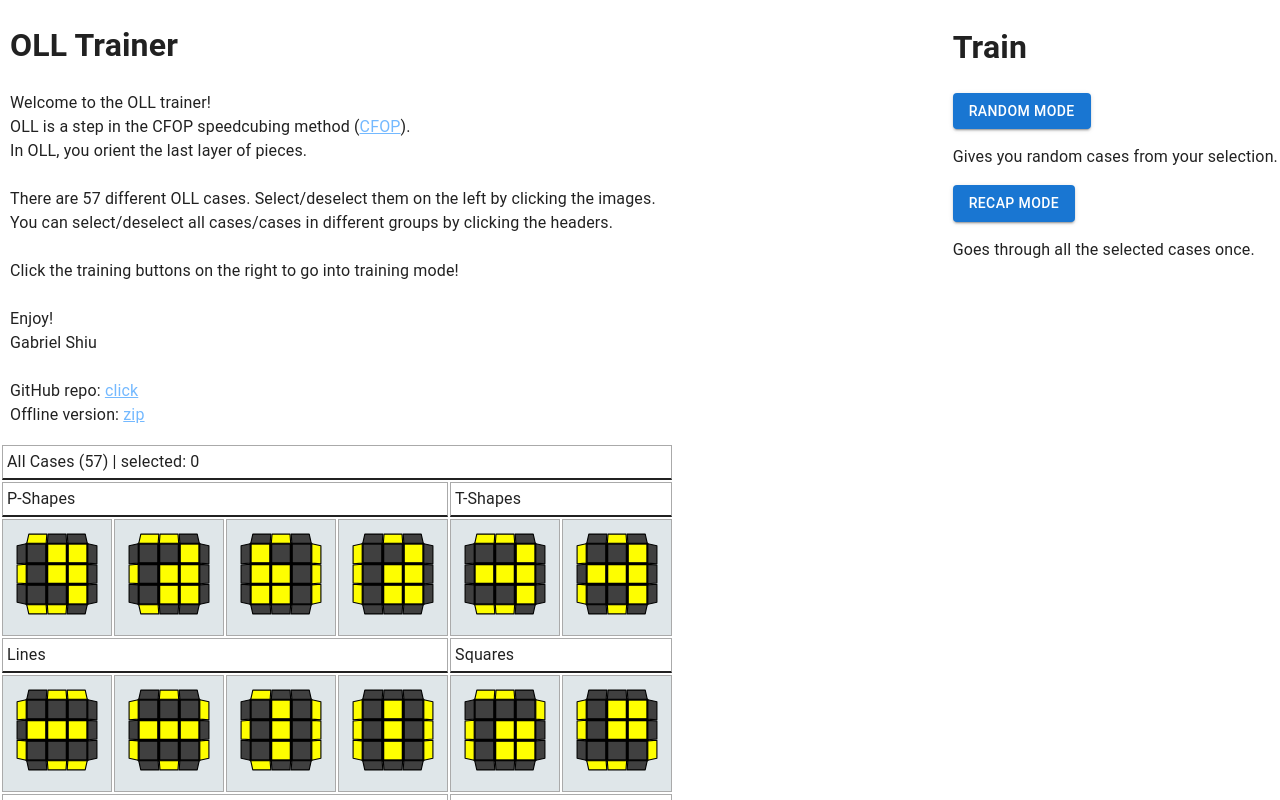
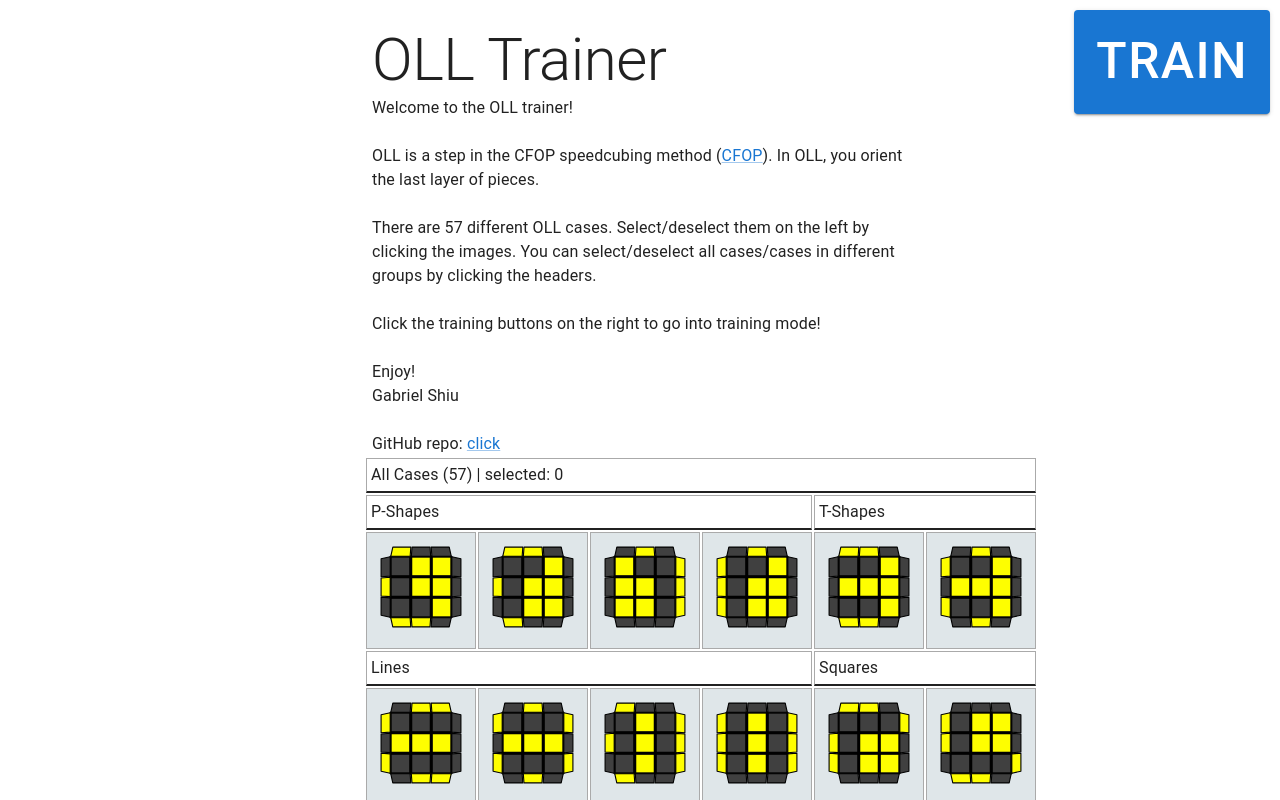
Before and after one commit to s-leirbag/oll-trainer, a React (Create React App) app: page / in a window 1280 px wide. Shown: the top 800 px of the page. Built offline with nearby package versions, Linux system fonts and the light colour scheme; the HTML template or start-up script is replaced by a standard one.

Commit message:
single train button, change training mode on training page, changed case select text to use typography, removed offline download link

```diff
--- a/src/App.css
+++ b/src/App.css
@@ -1,5 +1,5 @@
 .App {
-  text-align: center;
+  /* text-align: center; */
   /* text-align: left; */
 }
 
--- a/src/App.js
+++ b/src/App.js
@@ -7,6 +7,7 @@ import CaseSelect from './Components/CaseSelect/CaseSelect.jsx';
 import Train from './Components/Train/Train.jsx';
 // import { logTabSep } from './Utils';
 import { clone } from 'lodash';
+import { logTabSep } from './Utils';
 // import { algsGroups, renderGroups, algsInfo } from './Constants';
 
 /**
@@ -62,6 +63,7 @@ export default class App extends React.Component {
       // Random is training page with random cases given
       // Recap is training page going through each case once
       mode: 'caseselect', // caseselect, random, recap
+      trainMode: 'random', // training mode (random/recap)
       selected: [], // selected cases in the form of case number
       times: [], // stat entries from previously timed cases in training
       lastEntry: {}, // entry from last case timed in training
@@ -161,6 +163,8 @@ export default class App extends React.Component {
    */
   changeMode(mode) {
     this.setState({ mode: mode });
+    if (mode === 'random' || mode === 'recap')
+      this.setState({ trainMode: mode });
   }
 
   /**
@@ -177,12 +181,14 @@ export default class App extends React.Component {
         <CaseSelect
           selected={this.state.selected}
           saveSelection={(selected) => this.saveSelection(selected)}
+          trainMode={this.state.trainMode}
           changeMode={(mode) => this.changeMode(mode)}
           styleSettings={this.state.style}
         />
       );
     // Component Train is the training/timing page for mode random or recap
     } else {
+      logTabSep("app", this.state.mode);
       app = (
         <Train
           selected={this.state.selected}
--- a/src/Components/CaseSelect/CaseSelect.css
+++ b/src/Components/CaseSelect/CaseSelect.css
@@ -6,11 +6,11 @@
     height: 100vh; */
     /* justify-content: center; */
     /* align-items: center; */
-    text-align: left;
+    /* text-align: left; */
 }
 
 .case-select-header {
-    margin-left: 10px;
+    /* margin-left: 10px; */
 }
 
 #sl {white-space: nowrap;}
@@ -30,9 +30,9 @@ td.groupHeader {
 td {border: 1px solid #000;}
 
 .train-buttons {
-    position: fixed;
+    /* position: fixed;
     right: 2px;
-    top: 2px;
+    top: 2px; */
 }
 
 /* done button that appends ">" on hover */
--- a/src/Components/CaseSelect/CaseSelect.jsx
+++ b/src/Components/CaseSelect/CaseSelect.jsx
@@ -1,6 +1,10 @@
 import React from 'react';
 import "./CaseSelect.css";
 import Button from '@mui/material/Button';
+import Container from '@mui/material/Container'
+import Box from '@mui/material/Box';
+import Typography from '@mui/material/Typography';
+import Link from '@mui/material/Link';
 import { algsGroups, renderGroups, algsInfo } from '../../Constants';
 import { clone } from 'lodash';
 
@@ -204,59 +208,36 @@ export default class CaseSelect extends React.Component {
         // trainButtonStyle.float = 'left';
 
         return (
-            <div className="caseselect">
+            <Container maxWidth="sm">
                 {/* Text info at the top of the page */}
-            <div className='case-select-header'>
-                <h1>OLL Trainer</h1>
-                <p>
+                <Box marginTop={3} marginLeft={1}>
+                    <Typography variant='h2' component='h1'>OLL Trainer</Typography>
+                    <Typography variant='body1' component='p'>
                         Welcome to the OLL trainer!
-                    <br/>OLL is a step in the CFOP speedcubing method
-                    (<a href='https://jperm.net/3x3/cfop' style={{ color: style.linkColor }}>CFOP</a>).
-                    <br/>In OLL, you orient the last layer of pieces.
-                    <br/>
-                    <br/>There are 57 different OLL cases. Select/deselect them on the left by clicking the images.
-                    <br/>You can select/deselect all cases/cases in different groups by clicking the headers.
-                    <br/>
-                    <br/>Click the training buttons on the right to go into training mode!
-                    <br/>
-                    <br/>Enjoy!
-                    <br/>Gabriel Shiu
-                    <br/>
-                    <br/>GitHub repo: <a href='https://github.com/s-leirbag/oll-trainer' style={{ color: style.linkColor }}>click</a>
-                    <br/>Offline version: <a href='https://github.com/s-leirbag/oll-trainer/archive/refs/heads/main.zip' style={{ color: style.linkColor }}>zip</a>
-                </p>
-            </div>
+                        <br/><br/>OLL is a step in the CFOP speedcubing method
+                        (<Link href='https://jperm.net/3x3/cfop'>CFOP</Link>). In OLL, you orient the last layer of pieces.
+                        <br/><br/>There are 57 different OLL cases. Select/deselect them on the left by clicking the images. You can select/deselect all cases/cases in different groups by clicking the headers.
+                        <br/><br/>Click the training buttons on the right to go into training mode!
+                        <br/><br/>Enjoy!<br/>Gabriel Shiu
+                        <br/><br/>GitHub repo: <Link href='https://github.com/s-leirbag/oll-trainer'>click</Link>
+                    </Typography>
+                </Box>
             {/* Case headers/tiles */}
             <table><tbody>
                 {topHeader}
                 {cases}
             </tbody></table>
             {/* Buttons to switch to the training modes: random/recap */}
-            <div className="train-buttons">
-                <h1>Train</h1>
             <Button
                 variant='contained'
-                    onClick={() => this.props.changeMode('random')}
-                    title='Train selected cases randomly'
+                onClick={() => this.props.changeMode(this.props.trainMode)}
+                title='Train your selected cases'
+                size='large'
+                sx={{ fontSize: 50, position: 'fixed', top: 10, right: 10 }}
             >
-                    Random mode
+                Train
             </Button>
-                <p>
-                    Gives you random cases from your selection.
-                </p>
-                <Button
-                    variant='contained'
-                    onClick={() => this.props.changeMode('recap')}
-                    title='Go through all the selected cases once'
-                >
-                    Recap mode
-                </Button>
-
-                <p>
-                    Goes through all the selected cases once.
-                </p>
-            </div>
-            </div>
+            </Container>
         );
     }
 }
--- a/src/Components/Train/Train.jsx
+++ b/src/Components/Train/Train.jsx
@@ -1,11 +1,47 @@
 import React from 'react';
 import "./Train.css";
-import { Button, ButtonGroup } from '@mui/material';
+import Button from '@mui/material/Button';
+import ButtonGroup from '@mui/material/ButtonGroup';
+import ToggleButton from '@mui/material/ToggleButton';
+import ToggleButtonGroup from '@mui/material/ToggleButtonGroup';
+import Typography from '@mui/material/Typography';
 import Timer from "../Timer/Timer.jsx";
 import { styleSettingNames, stylePresets } from '../../StylePresets';
 import { algsInfo, ollMap } from '../../Constants';
 import { msToReadable, logTabSep } from '../../Utils';
 import { clone, cloneDeep, sample, isEmpty, sortBy } from 'lodash';
+
+function ToggleButtons(props) {
+    const [mode, setMode] = React.useState(props.mode);
+
+    const handleMode = (event, newMode) => {
+        if (newMode !== null) {
+            setMode(newMode);
+            props.changeMode(newMode);
+        }
+    };
+
+    return (
+      <>
+      <Typography>
+        Mode
+      </Typography>
+      <ToggleButtonGroup
+        value={mode}
+        exclusive
+        onChange={handleMode}
+        aria-label="mode"
+      >
+        <ToggleButton value="random" aria-label="random" title='Gives you random cases from your selection.'>
+          Random
+        </ToggleButton>
+        <ToggleButton value="recap" aria-label="recap" title='Goes through all the selected cases once.'>
+          Recap
+        </ToggleButton>
+      </ToggleButtonGroup>
+      </>
+    );
+}
 
 /**
  * Info box for cases
@@ -487,6 +523,13 @@ export default class Train extends React.Component {
         this.applyStyle(style);
     }
 
+    changeMode(newMode) {
+        this.props.changeMode(newMode);
+        this.setState({ mode: newMode });
+        if (newMode === 'recap')
+            this.setState({ recapArray: clone(this.state.selected) });
+    }
+
     /**
      * Display a hint box for a case
      * @param {number} i number of case to display a hint box for
@@ -595,20 +638,20 @@ export default class Train extends React.Component {
         const nSelected = this.state.selected.length;
         const currentEntry = this.state.currentEntry;
 
-        let selInfo, scramInfo, lastScramInfo;
+        let nCases, scramInfo, lastScramInfo;
 
-        // selInfo is the note at the top saying the mode and # of cases
+        // nCases is the note at the top saying the # of cases
         // scramInfo is the scramble
         if (nSelected > 0) {
             if (this.state.mode === 'random')
-                selInfo = " | random mode: " + nSelected + " cases selected";
+                nCases = nSelected + " cases selected";
             else if (this.state.mode === 'recap')
-                selInfo = " | recap mode: " + (this.state.recapArray.length + 0) + " cases left";
+                nCases = (this.state.recapArray.length + 0) + " cases left";
             // currentEntry is null on the first frame
             if (currentEntry)
                 scramInfo = "scramble: " + currentEntry.scramble;
         } else {
-            selInfo = "";
+            nCases = "";
             scramInfo = "click \"select cases\" above and pick some OLLs to practice";
         }
 
@@ -617,7 +660,7 @@ export default class Train extends React.Component {
         if (!isEmpty(times) && lastCase !== -1) {
             let button = "";
             if (this.state.selected.includes(lastCase))
-                button = <Button variant='contained' onClick={() => this.confirmUnsel(lastCase)} key={style.buttonColor}>Unselect</Button>;
+                button = <Button variant='outline' onClick={() => this.confirmUnsel(lastCase)} key={style.buttonColor}>Unselect</Button>;
             lastScramInfo = (
                 <div>
                     Last Scramble: {this.state.lastEntry.scramble + ' (' + algsInfo[lastCase]['name'] + ')'}
@@ -626,6 +669,7 @@ export default class Train extends React.Component {
             );
         }
 
+        logTabSep('props', this.props.mode, 'state:', this.state.mode);
         return (
             <div className='train'>
             <table id='mainTable'><tbody>
@@ -633,12 +677,16 @@ export default class Train extends React.Component {
                     <Button
                         variant='contained'
                         id='selectBtn'
-                        onClick={() => this.props.changeMode('caseselect')}
+                        onClick={() => this.changeMode('caseselect')}
                         key={style.buttonColor}
                     >
                         Select Cases
                     </Button>
-                    {selInfo}
+                    {nCases}
+                    <ToggleButtons
+                        mode={this.state.mode}
+                        changeMode={(newMode) => this.changeMode(newMode)}
+                    />
                 </td></tr>
                 <tr><td id="scramble" colSpan="2" style={{ fontSize: sizes['scramble'] }} >{scramInfo}</td></tr>
                 <tr>
```
Lines whose indentation alone changed are shown as unchanged.
